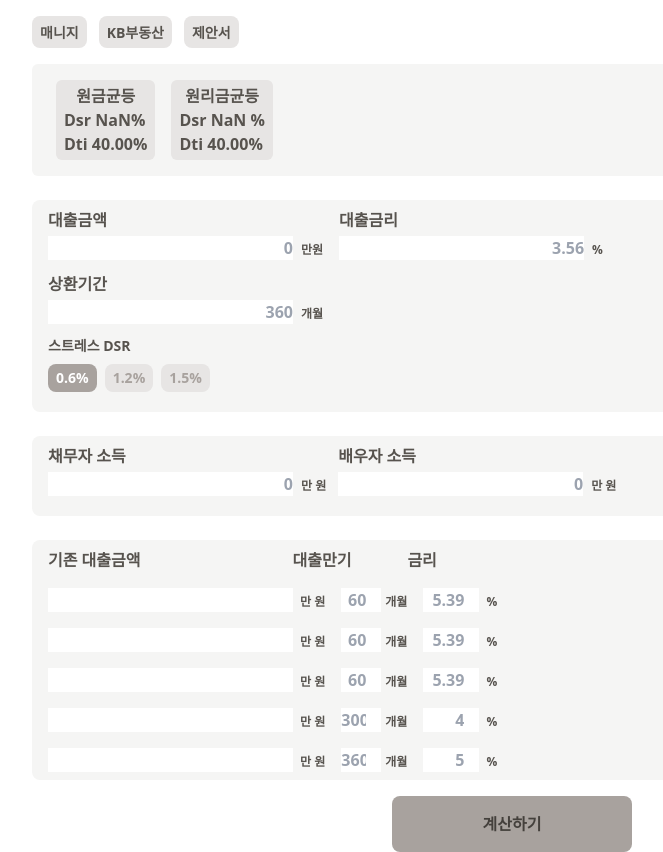
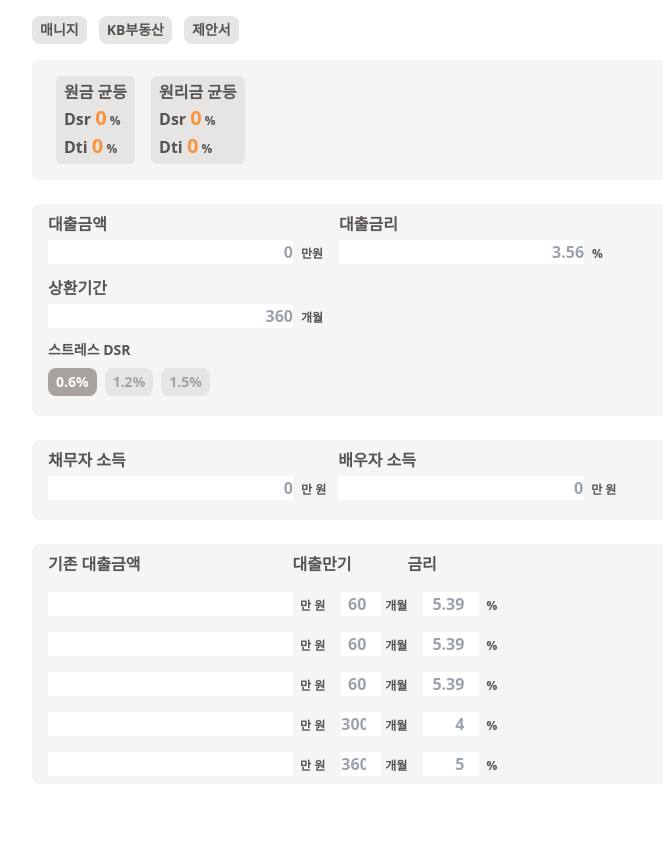
Before and after one commit to Yoonho5034/want-mortgage, a Next.js app: page /newDsr in a window 1280 px wide. Shown: the whole page, without its empty margins (128-791 px from the left). After the commit the page ends 800 px from the top, so only its background shows below. Built offline with nearby package versions, Linux system fonts and the light colour scheme.

Commit message:
add:calc

```diff
--- a/app/dsr/page.js
+++ b/app/dsr/page.js
@@ -247,8 +247,6 @@ const page = () => {
     // 전세대출
     const rent = (debtorRental * debtorRentalRate) / 100;
 
-    console.log(debtorLoan, debtorLoanRate, "김윤호2");
-    console.log(type1, credit, loan, rent, debtorIncome, "김윤호");
     return (type1 + credit + loan + rent) / debtorIncome;
   };
 
--- a/app/newDsr/page.js
+++ b/app/newDsr/page.js
@@ -47,7 +47,7 @@ const page = () => {
 
   const calcLoanPI = (money, rate, preiod, id) => {
     // guard: 0이나 음수 방지
-    if (!money || !rate || !preiod) return 0;
+    if (!rate || !preiod) return 0;
 
     const numerator =
       ((money * 10000 * rate) / 1200) * (1 + rate / 1200) ** preiod;
@@ -103,16 +103,35 @@ const page = () => {
     (Number(bondPriod) / 12) /
     10000;
 
-  // 원리금
-  const TYPE_1 = (((type1 + totalPI) / (mainIncome + subIncome)) * 100).toFixed(
-    2
-  );
+  // 원리금 균등
+  const TYPE_1 =
+    bond && mainIncome
+      ? (((type1 + totalPI) / (mainIncome + subIncome)) * 100).toFixed(2)
+      : 0;
   // 원금균등
-  const TYPE_2 = (((type2 + totalPI) / (mainIncome + subIncome)) * 100).toFixed(
-    2
-  );
+  const TYPE_2 =
+    bond && mainIncome
+      ? (((type2 + totalPI) / (mainIncome + subIncome)) * 100).toFixed(2)
+      : 0;
 
-  console.log(TYPE_1, TYPE_2);
+  const dti = etcLoans.reduce((sum, loan) => {
+    return sum + loan.loan * (loan.rate / 100);
+  }, 0);
+
+  // DTI(원리금)
+  const dti_type_1 =
+    bond && mainIncome
+      ? (((type1 + dti) / (mainIncome + subIncome)) * 100).toFixed(2)
+      : 0;
+  const dti_type_2 =
+    bond && mainIncome
+      ? (((type2 + dti) / (mainIncome + subIncome)) * 100).toFixed(2)
+      : 0;
+
+  react.useEffect(() => {
+    calcEvent();
+  }, [dti_type_1, dti_type_2]);
+
   return (
     <div className="flex justify-center font-sans">
       {/* 내부 area */}
@@ -121,29 +140,39 @@ const page = () => {
         <div className="flex gap-3">
           {hrefArray.map(({ name, link }) => {
             return (
-              <button className="bg-stone-200 px-2 py-1 rounded-lg">
               <a
                 href={link}
                 className="text-stone-600 font-bold text-sm"
                 target="_blank"
               >
+                <button className="bg-stone-200 px-2 py-1 rounded-lg">
                   {name}
+                </button>
               </a>
-              </button>
             );
           })}
         </div>
         {/* dsr */}
         <div className=" flex bg-stone-100 rounded-md px-6 py-4 gap-4 mt-4 font-bold text-stone-600">
           <div className="px-2 py-1 bg-stone-200  rounded-md">
-            <p className="text-center">원금균등</p>
-            <p>Dsr {TYPE_2}%</p>
-            <p>Dti 40.00%</p>
+            <p className="text-center">원금 균등</p>
+            <p>
+              Dsr <span className="text-xl text-orange-400">{TYPE_2}</span>
+              <span className="text-xs"> %</span>
+            </p>
+            Dti <span className="text-xl text-orange-400">{dti_type_2}</span>
+            <span className="text-xs"> %</span>
           </div>
           <div className="px-2 py-1 bg-stone-200  rounded-md">
-            <p className="text-center">원리금균등</p>
-            <p>Dsr {TYPE_1} %</p>
-            <p>Dti 40.00%</p>
+            <p className="text-center">원리금 균등</p>
+            <p>
+              Dsr <span className="text-xl text-orange-400">{TYPE_1}</span>
+              <span className="text-xs "> %</span>
+            </p>
+            <p>
+              Dti <span className="text-xl text-orange-400">{dti_type_1}</span>
+              <span className="text-xs"> %</span>
+            </p>
           </div>
         </div>
         {/* 신규담보대출 */}
@@ -220,7 +249,12 @@ const page = () => {
           </div>
           {/* 기타부채 */}
           <div>
-            <MPR data={etcLoans?.[0]} setData={setEtcLoans} />
+            <MPR
+              data={etcLoans?.[0]}
+              setData={setEtcLoans}
+              etcLoans={etcLoans}
+              calcLoanPI={calcLoanPI}
+            />
             <MPR data={etcLoans?.[1]} setData={setEtcLoans} />
             <MPR data={etcLoans?.[2]} setData={setEtcLoans} />
             <MPR data={etcLoans?.[3]} setData={setEtcLoans} />
@@ -228,14 +262,14 @@ const page = () => {
           </div>
         </div>
         {/* 계산기 */}
-        <div className="flex justify-center mt-4 font-bold text-stone-700">
+        {/* <div className="flex justify-center mt-4 font-bold text-stone-700">
           <button
             className="w-60 h-14 bg-stone-400 rounded-lg"
             onClick={calcEvent}
           >
             계산하기
           </button>
-        </div>
+        </div> */}
       </div>
     </div>
   );
```
Also changed, not shown: app/MPR.js (+7 -2 lines). Lines whose indentation alone changed are shown as unchanged.
